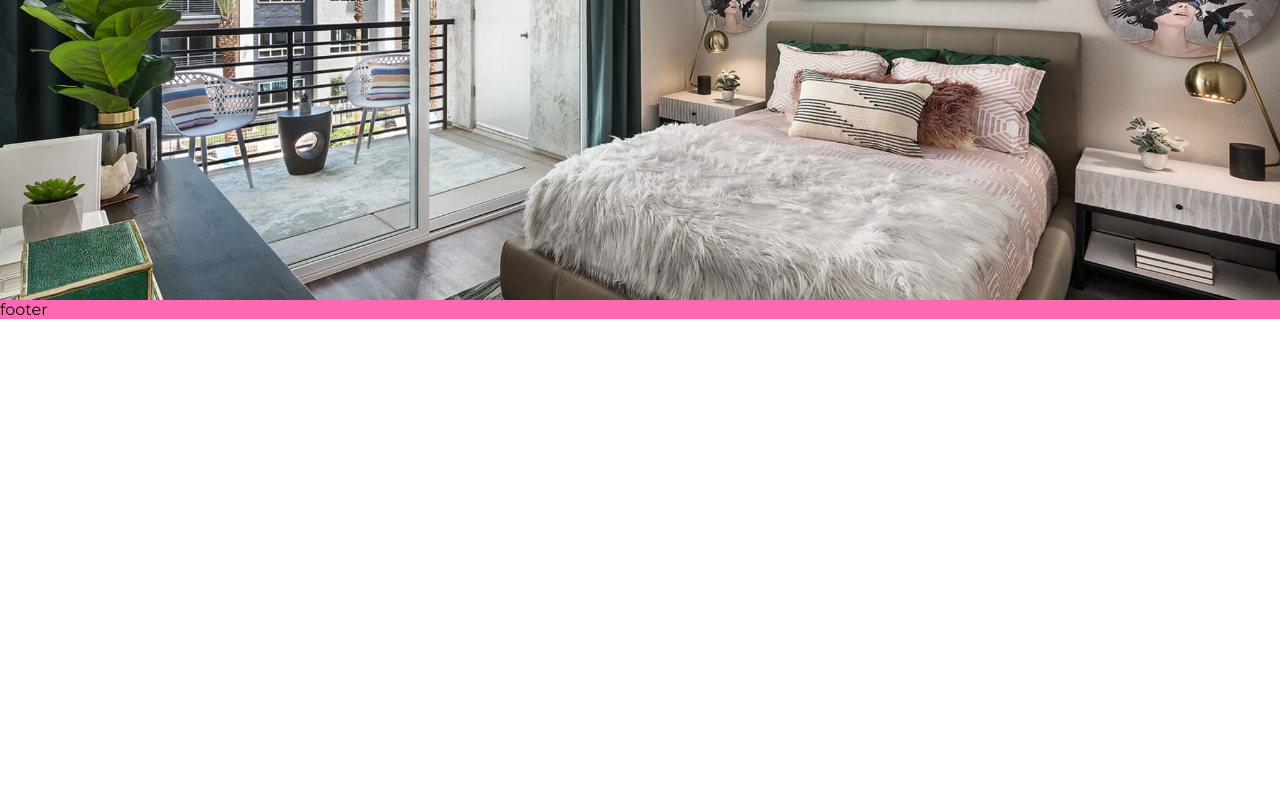
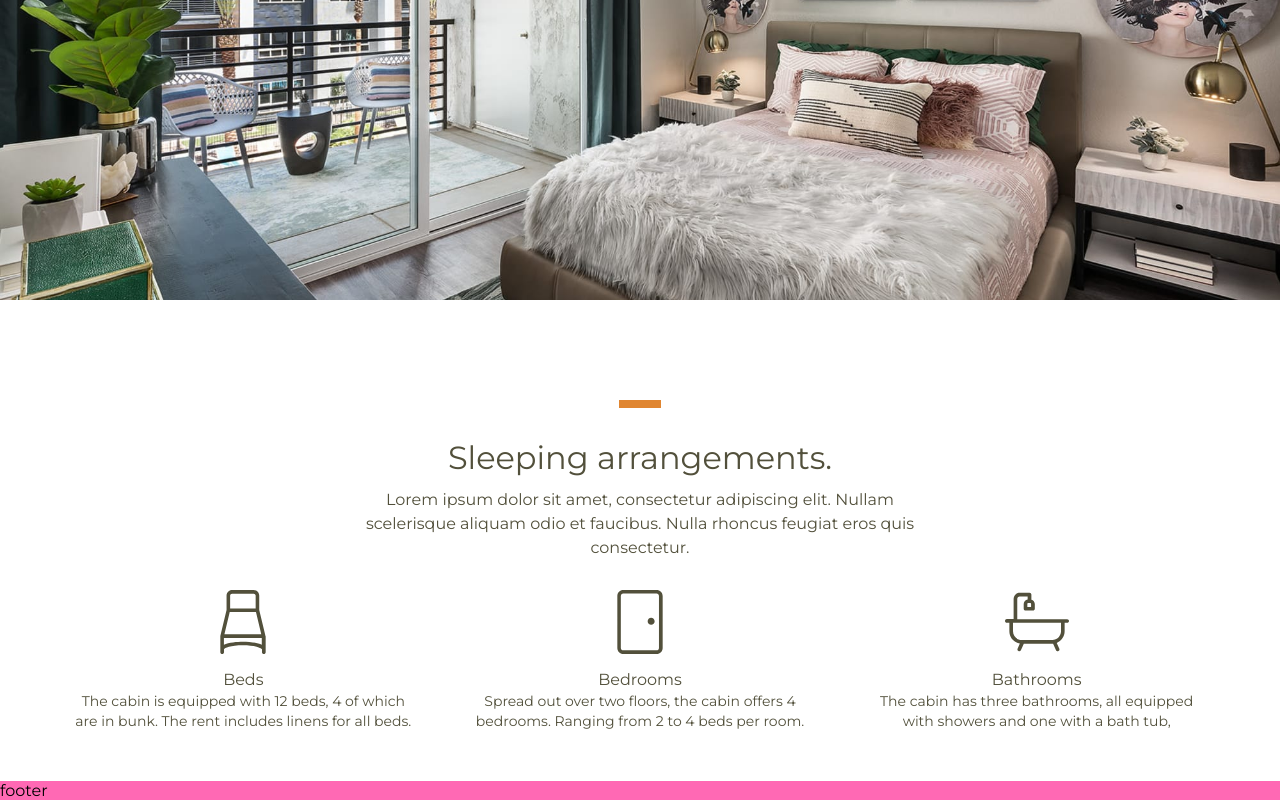
Before and after one commit to Jatterai/guest-house, a plain HTML site: page index.html in a window 1280 px wide. Shown: the part 2010-2810 px from the top of the page. Before the commit the page ends 2329 px from the top, so only its background shows below. Drawn offline with Linux system fonts and the light colour scheme; a script that the page names is missing.

Commit message:
feat: add <sleeping arrangements section>

```diff
--- /dev/null
+++ b/#sourse/scss/modules/_sleeping.scss
@@ -0,0 +1,51 @@
+.sleeping {
+	color: #52503b;
+	text-align: center;
+	font-size: 1rem;
+
+	&__container {
+		padding-bottom: 50px;
+	}
+	&__title {
+		margin-bottom: calc(12 / 32 * 1em);
+	}
+
+	&__description {
+		font-size: 1rem;
+		line-height: 1.5;
+		max-width: 600px;
+		margin: 0 auto;
+		margin-bottom: calc(30 / 16 * 1em);
+	}
+
+	&__row {
+		display: flex;
+		gap: 30px;
+		flex-wrap: wrap;
+		justify-content: safe;
+		padding: 0 20px;
+	}
+
+	&__item {
+		flex: 1 1 340px;
+		display: flex;
+		flex-direction: column;
+		align-items: center;
+
+		img {
+			width: calc(64 / 16 * 1rem);
+			aspect-ratio: 1 / 1;
+			object-fit: cover;
+			margin-bottom: 1rem;
+		}
+		h4 {
+			margin-bottom: 0.1em;
+		}
+		p {
+			font-size: calc(14 / 16 * 1em);
+			line-height: calc(20 / 14);
+			text-wrap: balance;
+			max-width: 400px;
+		}
+	}
+}
--- a/#sourse/scss/style.scss
+++ b/#sourse/scss/style.scss
@@ -21,10 +21,16 @@ body:has(.open) {
 @import "./modules/_greeting.scss";
 @import "./modules/_description.scss";
 @import "./modules/_giant-title.scss";
+@import "./modules/_sleeping.scss";
 
 ._container {
 	padding-left: 20px;
 	padding-right: 20px;
+
+	@media (max-width: 749px) {
+		padding-top: 0;
+		padding-bottom: 50px;
+	}
 }
 /*----------------------------------*/
 
@@ -67,6 +73,9 @@ body:has(.open) {
 		margin: 0 auto;
 		margin-bottom: 32px;
 	}
+	@media (max-width: 749px) {
+		padding-top: 50px;
+	}
 }
 .marked-r {
 	&:before {
@@ -83,3 +92,9 @@ body:has(.open) {
 		object-fit: cover;
 	}
 }
+
+.title {
+	font-size: 2rem;
+	line-height: calc(36 / 32);
+	color: #52503b;
+}
--- a/index.html
+++ b/index.html
@@ -70,6 +70,34 @@
 			<section class="picture">
 				<img src="../img/sections/3.jpg" alt="picture of apartment">
 			</section>
+			<section class="sleeping marked">
+				<div class="_container sleeping__container">
+					<h2 class="sleeping__title title">Sleeping arrangements.</h2>
+					<p class="sleeping__description">
+						Lorem ipsum dolor sit amet, consectetur
+						adipiscing elit. Nullam scelerisque aliquam odio et faucibus. Nulla rhoncus feugiat eros quis
+						consectetur.
+					</p>
+					<div class="sleeping__row">
+						<div class="sleeping__item">
+							<img src="./img/icons/bed.svg" alt="">
+							<h4>Beds</h4>
+							<p>The cabin is equipped with 12 beds, 4 of which are in bunk. The rent includes linens for all
+								beds.</p>
+						</div>
+						<div class="sleeping__item">
+							<img src="./img/icons/door.svg" alt="">
+							<h4>Bedrooms</h4>
+							<p>Spread out over two floors, the cabin offers 4 bedrooms. Ranging from 2 to 4 beds per room.</p>
+						</div>
+						<div class="sleeping__item">
+							<img src="./img/icons/bath.svg" alt="">
+							<h4>Bathrooms</h4>
+							<p>The cabin has three bathrooms, all equipped with showers and one with a bath tub,</p>
+						</div>
+					</div>
+				</div>
+			</section>
 		</main>
 		<footer class="footer" id="footer">
 			footer
```
Also changed, not shown: css/style.css, img/icons/bath.svg (added), img/icons/bed.svg (added), img/icons/door.svg (added).
